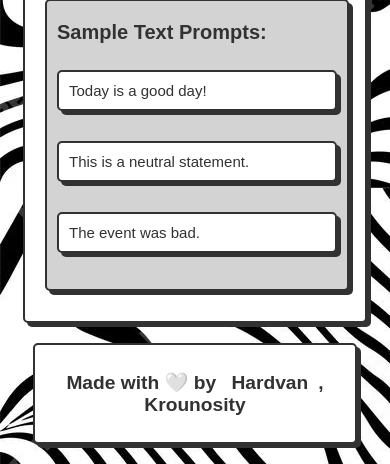
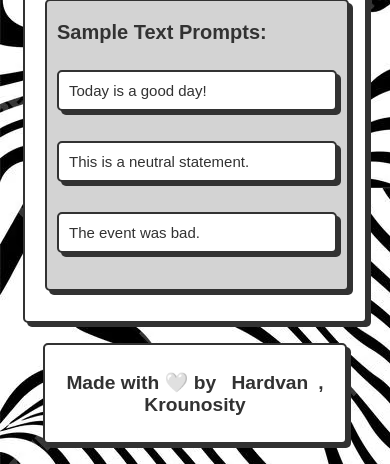
Before and after one commit to Hardvan/Sentiment-inator, a Flask app: page / in a window 390 px wide. Shown: the part 937-1401 px from the top of the page. Run offline with Flask 3, Linux system fonts and the light colour scheme.

Commit message:
Fix responsiveness

```diff
--- a/static/css/index.css
+++ b/static/css/index.css
@@ -15,9 +15,11 @@ html {
 
 body {
   margin: 0;
+  padding: 0;
   font-family: Arial, sans-serif;
   background-color: var(--bg-color);
   background-image: url("../images/b_and_w_bg.png");
+  overflow-x: hidden;
 }
 
 .title {
@@ -270,11 +272,15 @@ body {
 }
 
 .footer {
+  display: flex;
+  flex-direction: column;
+  align-items: center;
+  justify-content: center;
   border-radius: 5px;
   border: 2px solid var(--main-color);
   background-color: var(--bg-color);
   box-shadow: 4px 4px var(--main-color);
-  padding: 10px 10px;
+  padding: 10px;
   margin: 20px auto;
   text-align: center;
   font-size: 0.8rem;
@@ -336,5 +342,6 @@ body {
 
   .footer {
     width: 300px;
+    padding: 10px 0;
   }
 }
```
